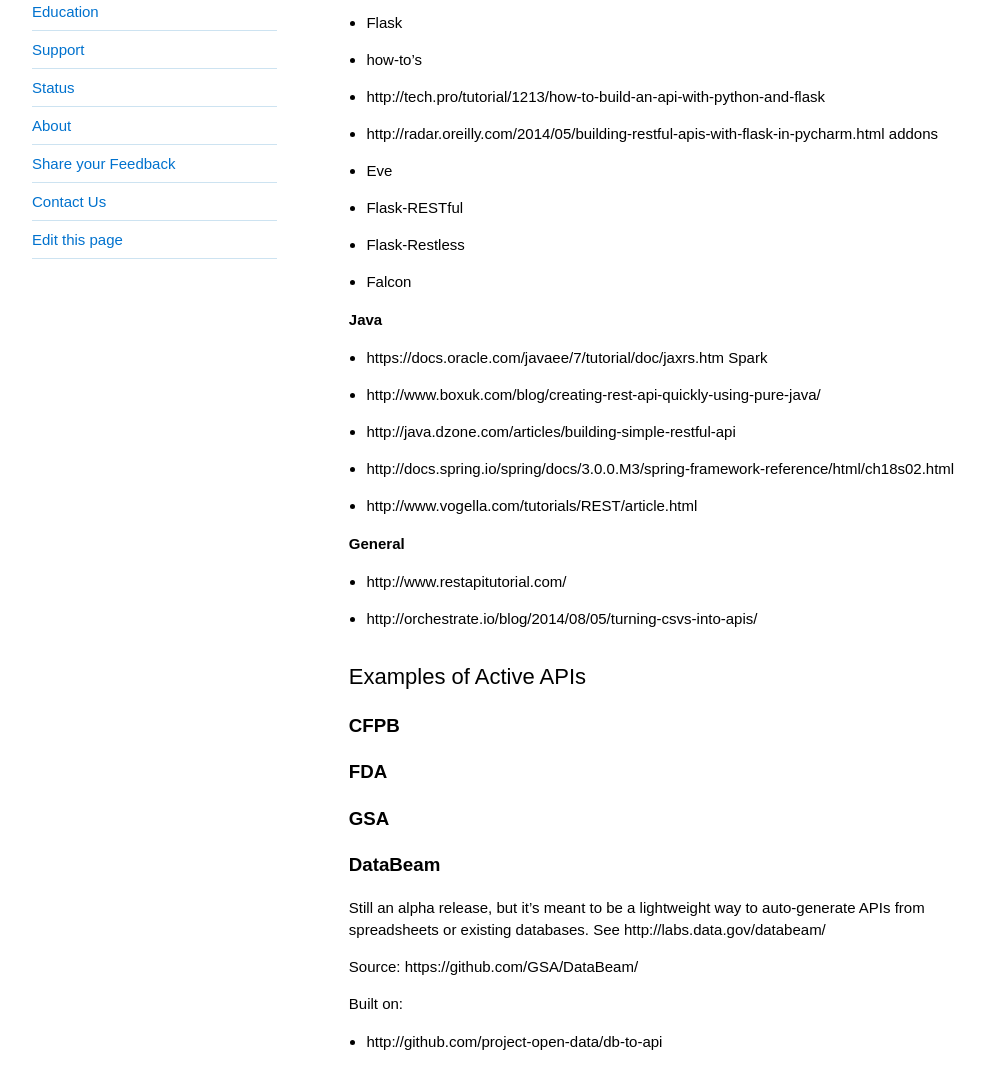
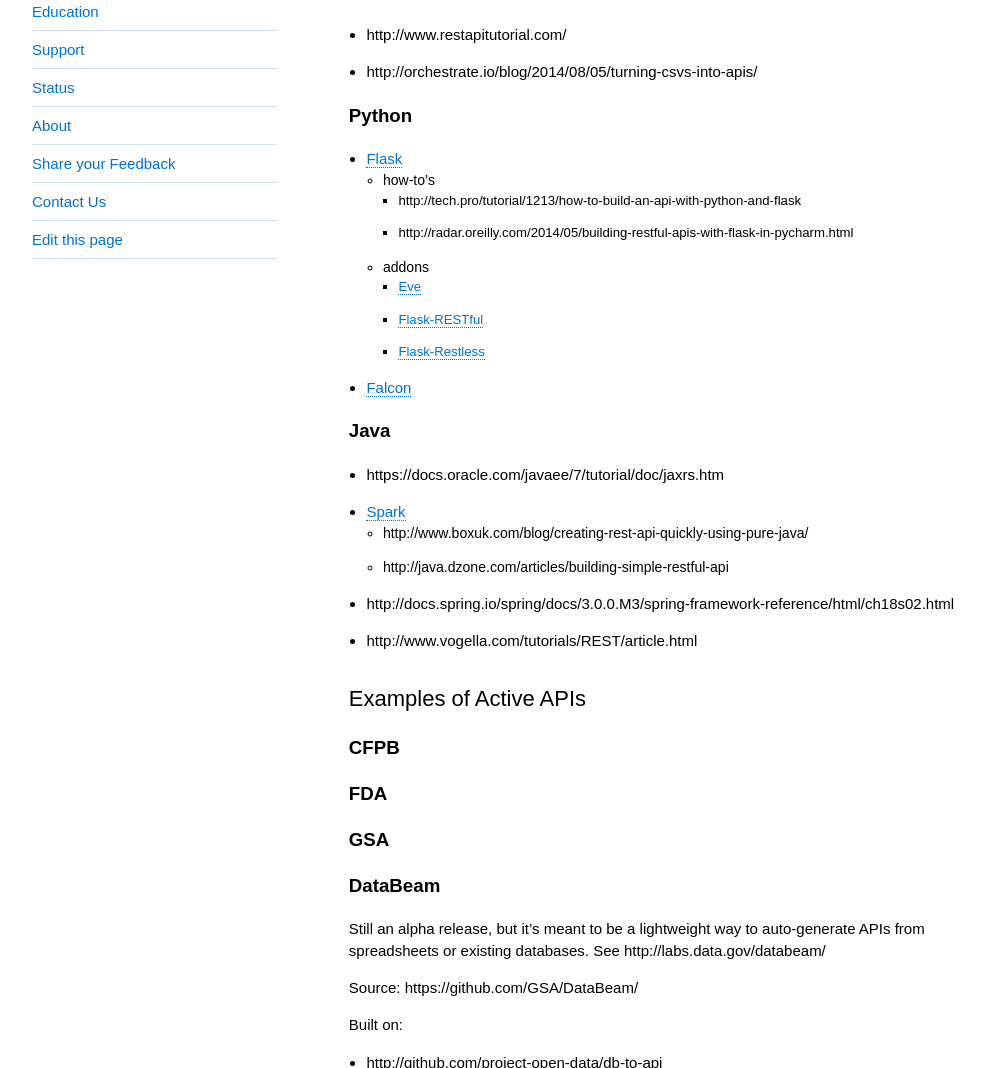
Before and after one commit to 18F/API-All-the-X, a Jekyll site: the page built from pages/api_recipes.md, in a window 1280 px wide and 1400 px high. Shown: the part 332-1400 px from the top of the window, without its empty margins (128-1113 px from the left). Built offline with Jekyll 4.4.1, drawn with Linux system fonts in a browser that asks for light colours; some of the changed lines change nothing that is shown.

Commit message:
fix recipe page formatting

```diff
--- a/pages/api_recipes.md
+++ b/pages/api_recipes.md
@@ -2,7 +2,6 @@
 layout: page
 title: "API Recipes"
 authors: "Gray Brooks"
-
 ---
 
 ## Background
@@ -11,29 +10,31 @@
 
 ## General Options
 
-**Python**
-* Flask
-* how-to's
-* http://tech.pro/tutorial/1213/how-to-build-an-api-with-python-and-flask
-* http://radar.oreilly.com/2014/05/building-restful-apis-with-flask-in-pycharm.html
-addons
-* Eve
-* Flask-RESTful
-* Flask-Restless
-* Falcon
+### General
 
-**Java**
-* https://docs.oracle.com/javaee/7/tutorial/doc/jaxrs.htm
-Spark
-* http://www.boxuk.com/blog/creating-rest-api-quickly-using-pure-java/
-* http://java.dzone.com/articles/building-simple-restful-api
-* http://docs.spring.io/spring/docs/3.0.0.M3/spring-framework-reference/html/ch18s02.html
-* http://www.vogella.com/tutorials/REST/article.html
-
-**General**
 * http://www.restapitutorial.com/
 * http://orchestrate.io/blog/2014/08/05/turning-csvs-into-apis/
 
+### Python
+
+* [Flask](http://flask.pocoo.org/)
+    * how-to's
+        * http://tech.pro/tutorial/1213/how-to-build-an-api-with-python-and-flask
+        * http://radar.oreilly.com/2014/05/building-restful-apis-with-flask-in-pycharm.html
+    * addons
+        * [Eve](http://python-eve.org/)
+        * [Flask-RESTful](http://flask-restful.readthedocs.org/en/latest/)
+        * [Flask-Restless](https://github.com/jfinkels/flask-restless/)
+* [Falcon](http://falconframework.org/)
+
+### Java
+
+* https://docs.oracle.com/javaee/7/tutorial/doc/jaxrs.htm
+* [Spark](http://sparkjava.com/)
+    * http://www.boxuk.com/blog/creating-rest-api-quickly-using-pure-java/
+    * http://java.dzone.com/articles/building-simple-restful-api
+* http://docs.spring.io/spring/docs/3.0.0.M3/spring-framework-reference/html/ch18s02.html
+* http://www.vogella.com/tutorials/REST/article.html
 
 ## Examples of Active APIs
 
```
